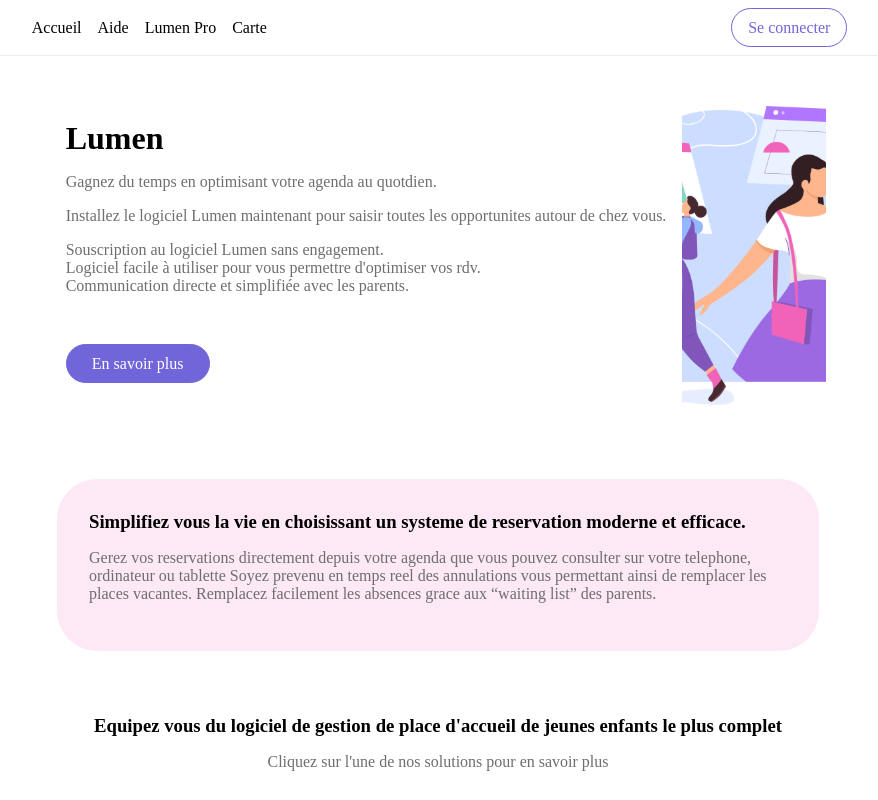
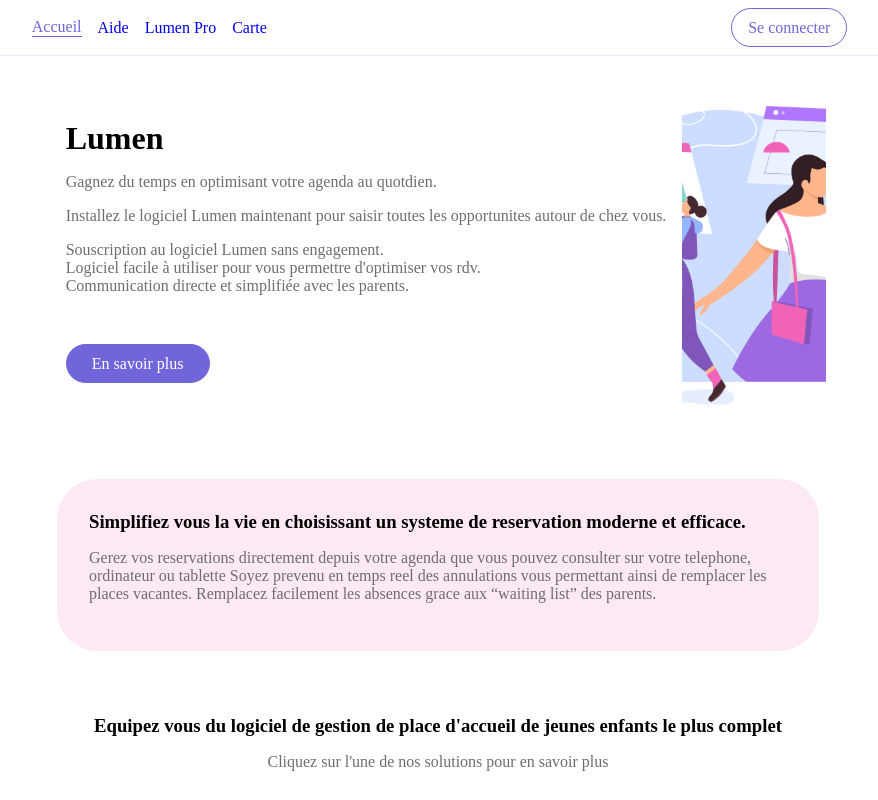
Before and after one commit to WildCodeSchool-2024-02/toulouse-babyplace, a React (Vite) app in the folder client/: page / in a window 1280 px wide. Shown: the top 800 px of the page, without its empty margins (202-1080 px from the left). Built offline with nearby package versions, Linux system fonts and the light colour scheme; a web font is replaced by a local one.

Commit message:
feat: add link active

```diff
--- a/client/src/App.scss
+++ b/client/src/App.scss
@@ -63,6 +63,7 @@
 
       button {
         background-color: $main-color;
+        cursor: pointer;
         color: $lighter-color;
         border: $main-color 1px solid;
         border-radius: 50px;
--- a/client/src/components/NavBar/NavBar.jsx
+++ b/client/src/components/NavBar/NavBar.jsx
@@ -1,4 +1,4 @@
-import { Link } from "react-router-dom";
+import { NavLink } from "react-router-dom";
 import "./NavBar.scss";
 
 function NavBar() {
@@ -6,22 +6,28 @@
     <div id="nav-bar">
       <nav>
         <ul>
-          <Link to="/">
+          <NavLink
+            to="/"
+            className={({ isActive }) => (isActive ? "active-link" : "")}
+          >
             <li>Accueil</li>
-          </Link>
-          <Link to="/help">
+          </NavLink>
+          <NavLink
+            to="/help"
+            className={({ isActive }) => (isActive ? "active-link" : "")}
+          >
             <li>Aide</li>
-          </Link>
-          <Link to="/sign-in-pro">
+          </NavLink>
+          <NavLink to="/sign-in-pro">
             <li>Lumen Pro</li>
-          </Link>
-          <Link to="/map">
+          </NavLink>
+          <NavLink to="/map">
             <li>Carte</li>
-          </Link>
+          </NavLink>
         </ul>
-        <Link to="/sign-in">
+        <NavLink to="/sign-in">
           <p>Se connecter</p>
-        </Link>
+        </NavLink>
       </nav>
     </div>
   );
--- a/client/src/components/NavBar/NavBar.scss
+++ b/client/src/components/NavBar/NavBar.scss
@@ -8,7 +8,6 @@
 
   a {
     text-decoration: none;
-    color: $darker-color;
   }
 
   a:hover {
@@ -43,12 +42,20 @@
     max-height: 3.75rem;
     max-width: 7.25rem;
     text-decoration: none;
+    transition:
+      0.5s ease,
+      transform 0.5s ease;
   }
 
   p:hover {
     background-color: $main-color;
     color: $lighter-color;
   }
+}
+
+.active-link {
+  color: $main-color;
+  border-bottom: solid 1px $main-color;
 }
 
 @media screen and (min-width: 500px) {
```
